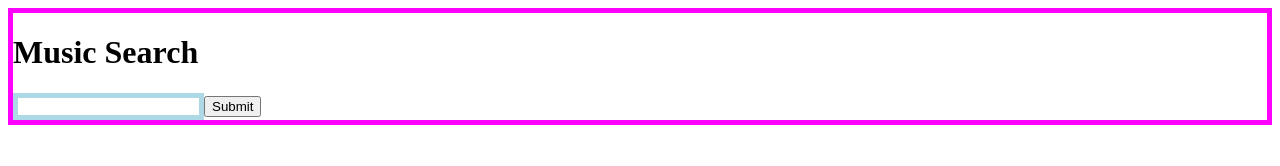
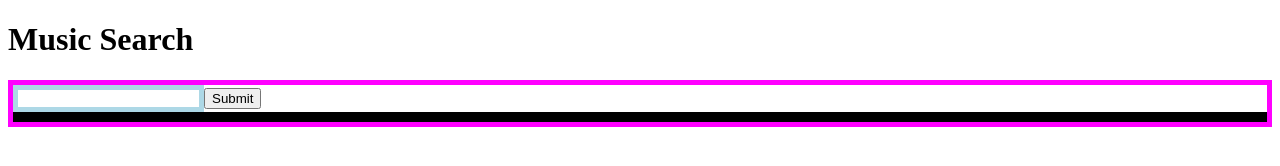
Before and after one commit to Momentum-Team-13/mytunes-mnrolando3, a website: page index.html in a window 1280 px wide. Drawn offline with Linux system fonts and the light colour scheme.

Commit message:
Moved fixed elements to HTML, added clear to replace results with new search, started pulling other data into result list

```diff
--- a/index.html
+++ b/index.html
@@ -1,5 +1,6 @@
 <!DOCTYPE html>
 <html lang="en">
+
 <head>
   <meta charset="UTF-8">
   <meta name="viewport" content="width=device-width, initial-scale=1.0">
@@ -7,7 +8,14 @@
   <link rel="stylesheet" href="style.css" />
   <title>Music Search</title>
 </head>
+
 <body>
-  <div id="page"></div>
+  <h1>Music Search</h1>
+  <div id="page">
+    <input id="search" type="search">
+    <button id="submit">Submit</button>
+    <div id="results"></div>
+  </div>
 </body>
+
 </html>
--- a/main.js
+++ b/main.js
@@ -1,28 +1,25 @@
 const pageElement = document.querySelector('#page');
 
-let pageTitle = document.createElement('h1');
-pageTitle.innerText = "Music Search";
-pageElement.appendChild(pageTitle);
-
-let searchBox = document.createElement('input');
-searchBox.classList.add("search");
-pageElement.appendChild(searchBox);
-
-let submitButton = document.createElement('button');
-submitButton.innerText = "Submit";
-pageElement.appendChild(submitButton);
+const searchBox = document.querySelector('#search');
+pageElement.appendChild(searchBox)
+const submitButton = document.querySelector('#submit');
+pageElement.appendChild(submitButton)
+const resultElement = document.querySelector('#results')
+pageElement.appendChild(resultElement)
 //these variables are for elements on my page
 
 function buildResultList(songData) {
     console.log("Function Line 14", songData)
 
+    resultElement.innerHTML = ""
+    //replaces resultElement with empty string as first action when function is called
     songData.map(function (song) {
         console.log("Songs Line 22", song.trackName);
 
         let songElement = document.createElement('div');
-        songElement.classList.add('results');
-        songElement.innerText = `${song.trackName}, ${song.artistName}`;
-        pageElement.appendChild(songElement);
+        songElement.classList.add('songs')
+        songElement.innerText = `${song.trackName}, ${song.artistName}, ${song.artworkUrl30}, ${song.previewUrl}`;
+        resultElement.appendChild(songElement);
     });
 };
 //this function builds the list of search results
@@ -59,7 +56,7 @@ document.addEventListener("keyup", (event) => {
         console.log("userSearch Line 59", searchBox.value);
         //this prints to the text entered by the user into the searchBox element, which occurs when the submitButton is clicked
 
-        let myTunes = `https://itunes.apple.com/search?term=${userSearch}`;
+        let myTunes = `https://itunes.apple.com/search?term=${userSearch}&media=music`;
         //this defines the API link as a base with the sting of the value entered into the searchBox by the user (userSearch)
 
         fetch(myTunes, {
--- a/style.css
+++ b/style.css
@@ -1,11 +1,15 @@
-#page{
+#page {
     border: 5px solid magenta;
 }
 
-.search {
+#search {
     border: 5px solid lightblue;
 }
 
-.results {
-    border: 5px solid salmon;
+#results {
+    border: 5px solid black;
 }
+
+.songs {
+    border: 5px solid green;
+}
```
Also changed, not shown: notes.md (+1 -2 lines).
